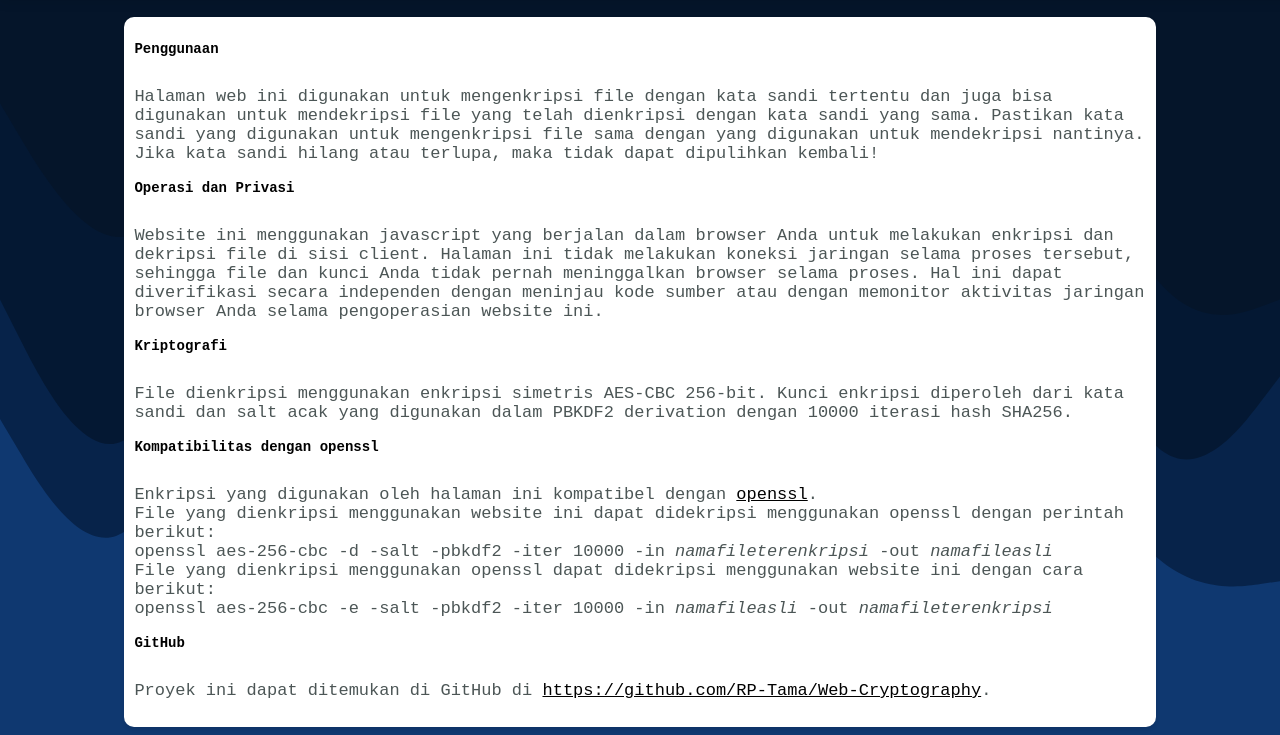
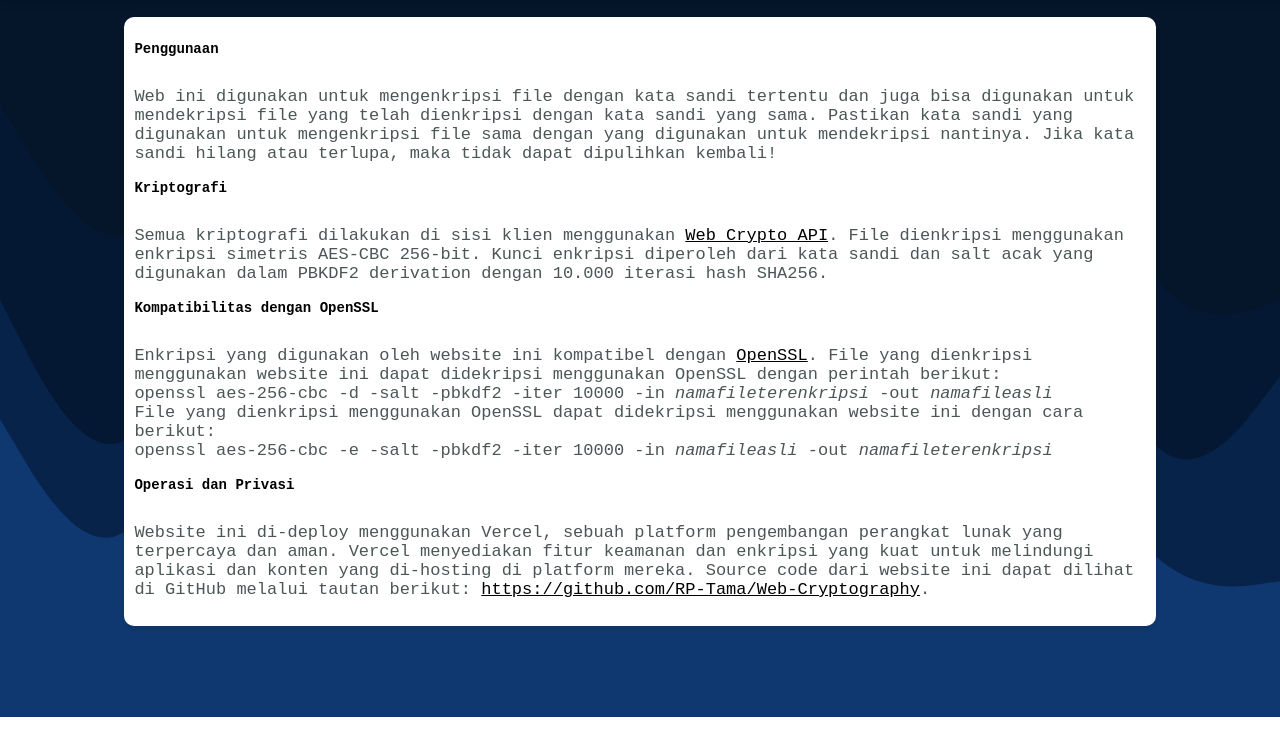
Before and after one commit to Raditya-P/Web-Cryptography, a plain HTML site: page about.html in a window 1280 px wide. Shown: the part 83-818 px from the top of the page. Drawn offline with Linux system fonts and the light colour scheme.

Commit message:
Update about.html

```diff
--- a/about.html
+++ b/about.html
@@ -17,19 +17,17 @@
 
 	<div class="container">
 		<h3>Penggunaan</h3>
-		<p>Halaman web ini digunakan untuk mengenkripsi file dengan kata sandi tertentu dan juga bisa digunakan untuk mendekripsi file yang telah dienkripsi dengan kata sandi yang sama. Pastikan kata sandi yang digunakan untuk mengenkripsi file sama dengan yang digunakan untuk mendekripsi nantinya. Jika kata sandi hilang atau terlupa, maka tidak dapat dipulihkan kembali!</p>
+		<p>Web ini digunakan untuk mengenkripsi file dengan kata sandi tertentu dan juga bisa digunakan untuk mendekripsi file yang telah dienkripsi dengan kata sandi yang sama. Pastikan kata sandi yang digunakan untuk mengenkripsi file sama dengan yang digunakan untuk mendekripsi nantinya. Jika kata sandi hilang atau terlupa, maka tidak dapat dipulihkan kembali!</p>
+
+		<h3>Kriptografi</h3>
+		<p>Semua kriptografi dilakukan di sisi klien menggunakan <a href="https://developer.mozilla.org/id/docs/Web/API/Web_Crypto_API">Web Crypto API</a>. File dienkripsi menggunakan enkripsi simetris AES-CBC 256-bit. Kunci enkripsi diperoleh dari kata sandi dan salt acak yang digunakan dalam PBKDF2 derivation dengan 10.000 iterasi hash SHA256.</p>
+
+		<h3>Kompatibilitas dengan OpenSSL</h3>
+		<p>Enkripsi yang digunakan oleh website ini kompatibel dengan <a href="https://www.openssl.org/docs/man1.1.1/man1/openssl-enc.html">OpenSSL</a>. File yang dienkripsi menggunakan website ini dapat didekripsi menggunakan OpenSSL dengan perintah berikut:<br><code>openssl aes-256-cbc -d -salt -pbkdf2 -iter 10000 -in <i>namafileterenkripsi</i> -out <i>namafileasli</i></code><br>File yang dienkripsi menggunakan OpenSSL dapat didekripsi menggunakan website ini dengan cara berikut:<br><code>openssl aes-256-cbc -e -salt -pbkdf2 -iter 10000 -in <i>namafileasli</i> -out <i>namafileterenkripsi</i></code></p>
 
 		<h3>Operasi dan Privasi</h3>
-		<p>Website ini menggunakan javascript yang berjalan dalam browser Anda untuk melakukan enkripsi dan dekripsi file di sisi client. Halaman ini tidak melakukan koneksi jaringan selama proses tersebut, sehingga file dan kunci Anda tidak pernah meninggalkan browser selama proses. Hal ini dapat diverifikasi secara independen dengan meninjau kode sumber atau dengan memonitor aktivitas jaringan browser Anda selama pengoperasian website ini.</p>
-
-		<h3>Kriptografi</h3>
-		<p>File dienkripsi menggunakan enkripsi simetris AES-CBC 256-bit. Kunci enkripsi diperoleh dari kata sandi dan salt acak yang digunakan dalam PBKDF2 derivation dengan 10000 iterasi hash SHA256.</p>
-
-		<h3>Kompatibilitas dengan openssl</h3>
-		<p>Enkripsi yang digunakan oleh halaman ini kompatibel dengan <a href="https://www.openssl.org/docs/man1.1.1/man1/openssl-enc.html">openssl</a>.<br>File yang dienkripsi menggunakan website ini dapat didekripsi menggunakan openssl dengan perintah berikut:<br><span>openssl aes-256-cbc -d -salt -pbkdf2 -iter 10000 -in <i>namafileterenkripsi</i> -out <i>namafileasli</i></span><br>File yang dienkripsi menggunakan openssl dapat didekripsi menggunakan website ini dengan cara berikut:<br><span>openssl aes-256-cbc -e -salt -pbkdf2 -iter 10000 -in <i>namafileasli</i> -out <i>namafileterenkripsi</i></span></p>
-
-		<h3>GitHub</h3>
-		<p>Proyek ini dapat ditemukan di GitHub di <a href="https://github.com/RP-Tama/Web-Cryptography">https://github.com/RP-Tama/Web-Cryptography</a>.</p>
+		<a href="https://smallpdf.com/file#s=e607f5c6-279c-4187-b934-37adbe605d76"></a>
+		<p>Website ini di-deploy menggunakan Vercel, sebuah platform pengembangan perangkat lunak yang terpercaya dan aman. Vercel menyediakan fitur keamanan dan enkripsi yang kuat untuk melindungi aplikasi dan konten yang di-hosting di platform mereka. Source code dari website ini dapat dilihat di GitHub melalui tautan berikut: <a href="https://github.com/RP-Tama/Web-Cryptography">https://github.com/RP-Tama/Web-Cryptography</a>.</p>
 	</div>
 
 </body>
```
